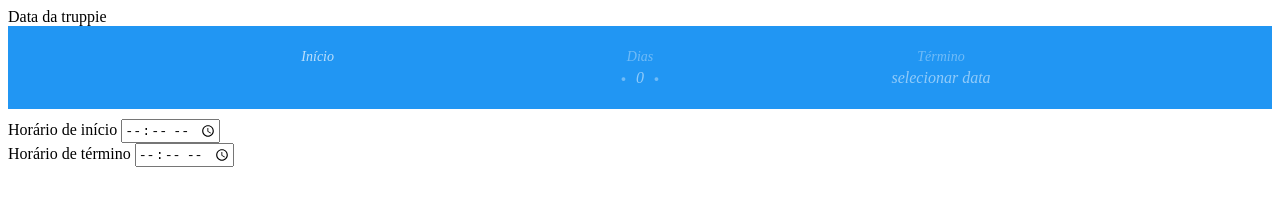
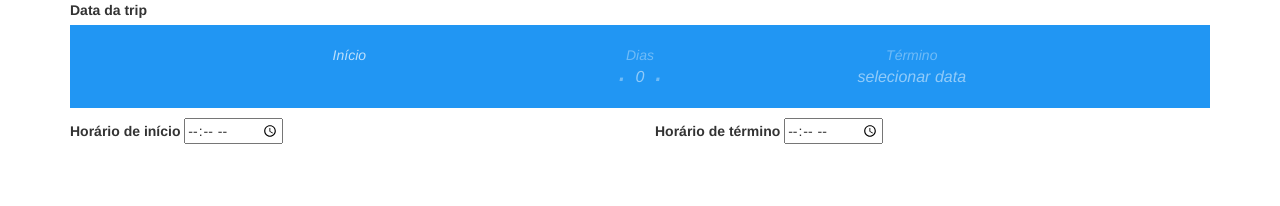
Before and after one commit to alexanmtz/trip-range, a plain HTML site: page index.html in a window 1280 px wide. Drawn offline with nearby package versions, Linux system fonts and the light colour scheme.

Commit message:
adding bootstrap dependency

```diff
--- a/index.html
+++ b/index.html
@@ -3,13 +3,15 @@
 <head>
     <title>Trip range demo</title>
     <meta charset="UTF-8">
-    <link href='https://fonts.googleapis.com/css?family=Arimo' rel='stylesheet' type='text/css'>
+    <!-- Latest compiled and minified CSS -->
+    <link rel="stylesheet" href="https://maxcdn.bootstrapcdn.com/bootstrap/3.3.7/css/bootstrap.min.css" integrity="sha384-BVYiiSIFeK1dGmJRAkycuHAHRg32OmUcww7on3RYdg4Va+PmSTsz/K68vbdEjh4u" crossorigin="anonymous">
     <link rel="stylesheet" media="all" href="trip-range.css" />
 
 </head>
 <body>
+<div class="container">
     <form action="">
-    <label for="event-date">Data da truppie</label>
+        <label for="event-date">Data da trip</label>
         <div
                 id="dateField"
                 data-days = Segunda,Terca,Quarta,Quinta,Sexta,Sabado,Domingo
@@ -86,6 +88,7 @@
         <input class="tour-status" type="hidden" name="tour[status]" id="tour_status" />
         </div>
     </form>
+</div>
 </body>
 <script
         src="https://code.jquery.com/jquery-3.3.1.slim.min.js"
```
Lines whose indentation alone changed are shown as unchanged.
